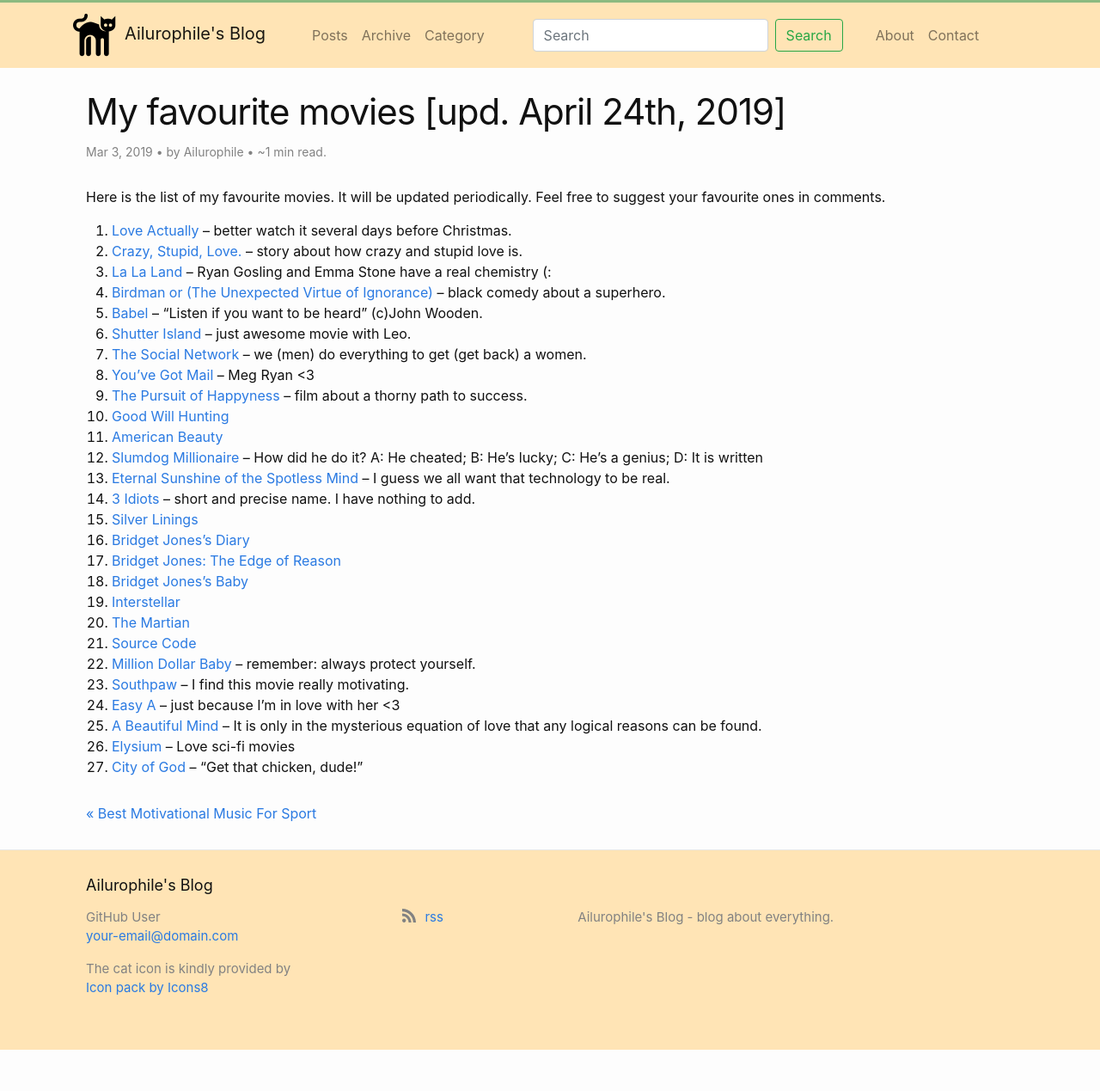
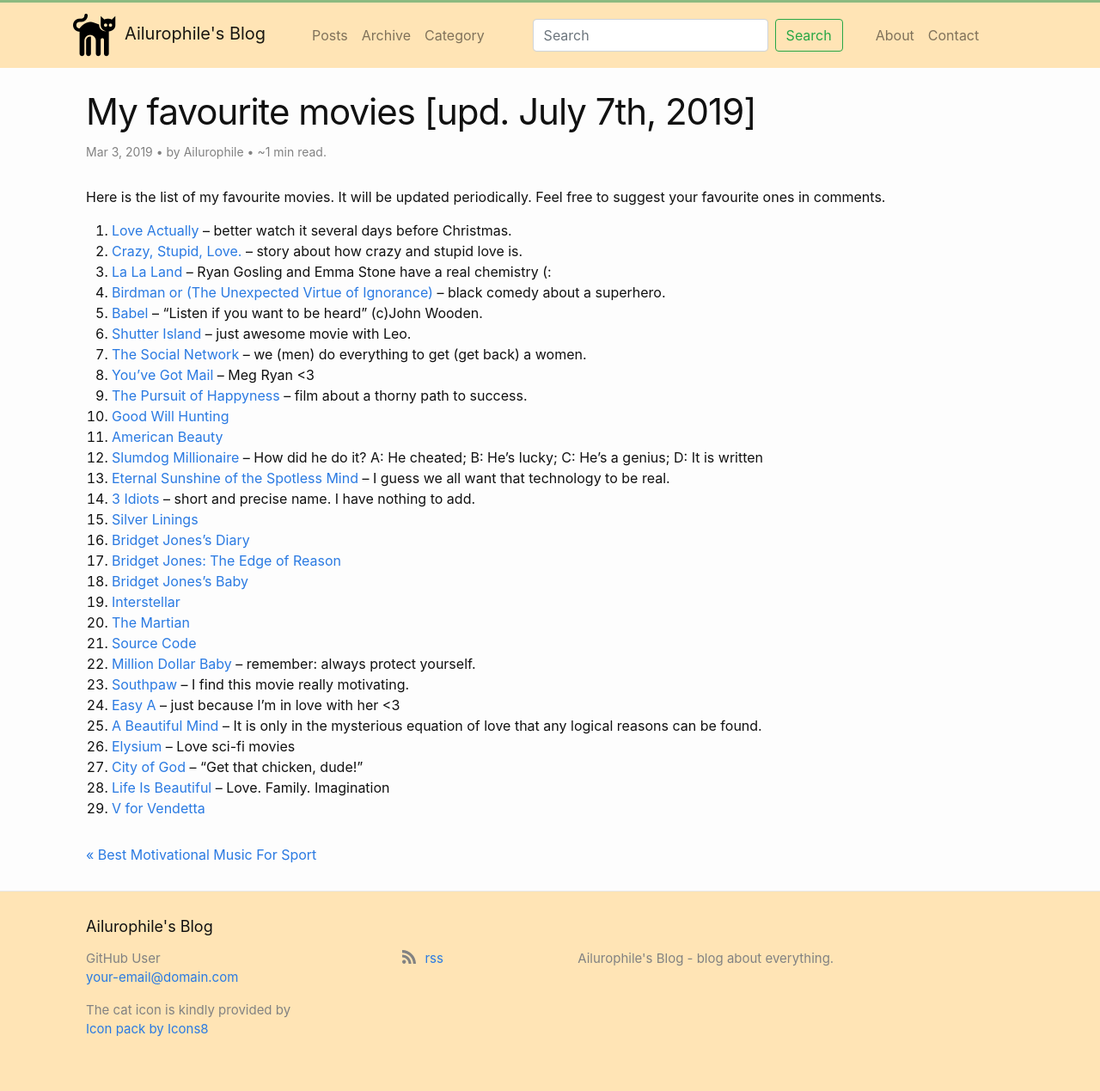
Before and after one commit to dovletov/dovletov.github.io, a Jekyll site: the page built from _posts/2019-03-03-my-favourite-movies.md, in a window 1280 px wide. Shown: the whole page at 86% size. Built offline with Jekyll 4.4.1, drawn with Linux system fonts in a browser that asks for light colours; comment, search, counter and statistics services are not loaded; before the commit the page ends 1221 px from its top, so only the background shows below that.

Commit message:
Update movie post

```diff
--- a/_posts/2019-03-03-my-favourite-movies.md
+++ b/_posts/2019-03-03-my-favourite-movies.md
@@ -1,5 +1,5 @@
 ---
-title: My favourite movies [upd. April 24th, 2019]
+title: My favourite movies [upd. July 7th, 2019]
 layout: post
 author: Ailurophile
 date: '2019-03-03 13:07:46'
@@ -42,3 +42,5 @@
 25. [A Beautiful Mind](https://www.imdb.com/title/tt0268978/) -- It is only in the mysterious equation of love that any logical reasons can be found.
 26. [Elysium](https://www.imdb.com/title/tt1535108/) -- Love sci-fi movies
 27. [City of God](https://www.imdb.com/title/tt0317248/) -- "Get that chicken, dude!"
+28. [Life Is Beautiful](https://www.imdb.com/title/tt0118799/) -- Love. Family. Imagination
+29. [V for Vendetta](https://www.imdb.com/title/tt0434409/)
```
